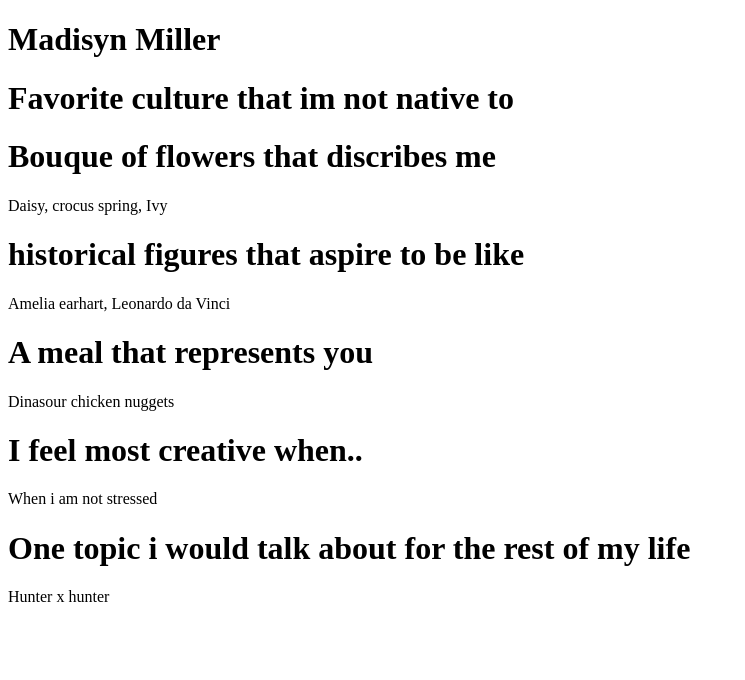
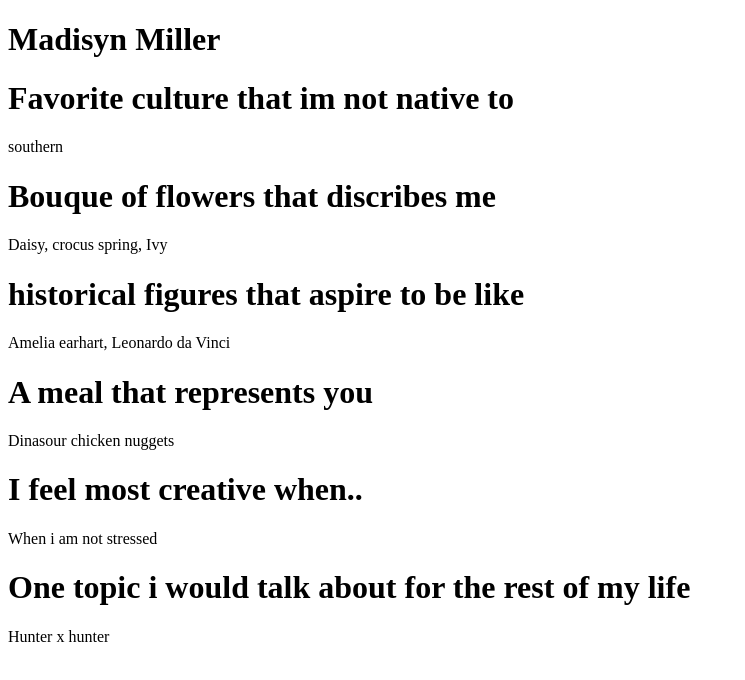
Before and after one commit to Madmil-boop/Madisynproflio, a plain HTML site: page index.html in a window 1280 px wide. Shown: the whole page, without its empty margins (0-745 px from the left). Drawn offline with Linux system fonts and the light colour scheme.

Commit message:
Update index.html

```diff
--- a/index.html
+++ b/index.html
@@ -9,7 +9,7 @@
 
     <body>
         <h1> Favorite culture that im not native to </h1>
-        <p></p>
+        <p> southern</p>
         <h1> Bouque of flowers that discribes me</h1>
         <p> Daisy, crocus spring, Ivy</p>
         <h1>historical figures that aspire to be like  </h1>
```
